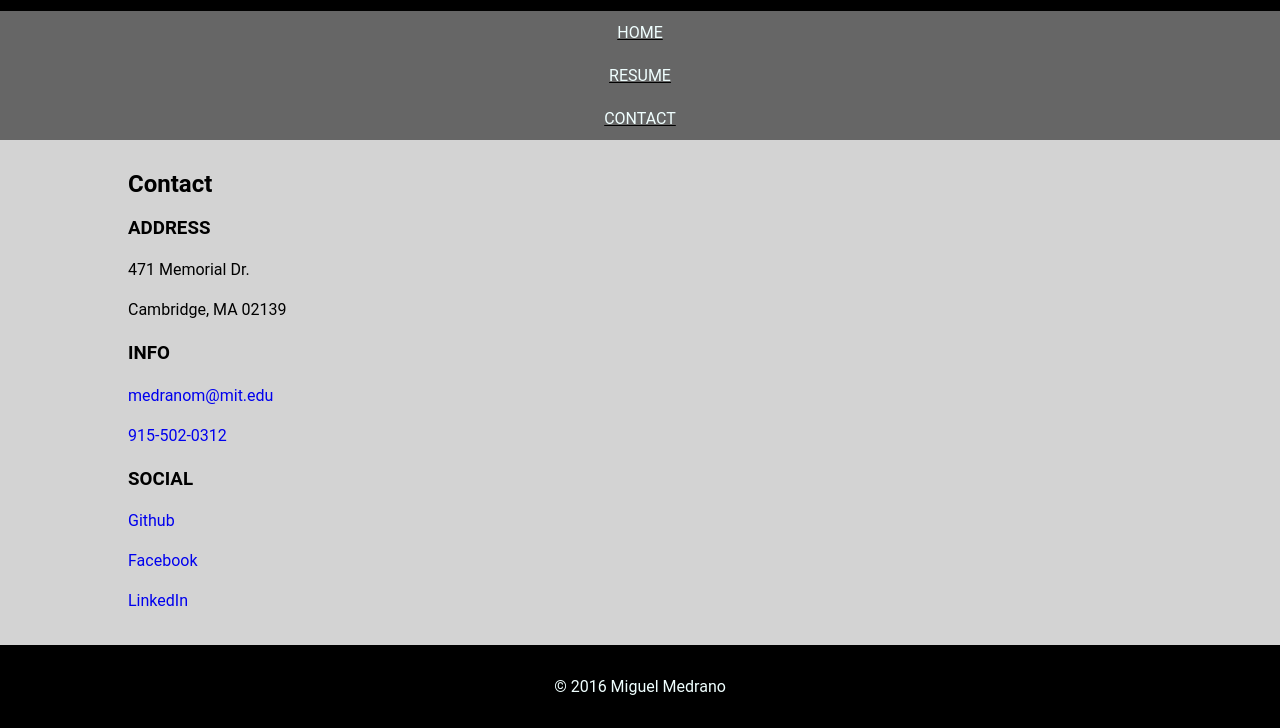
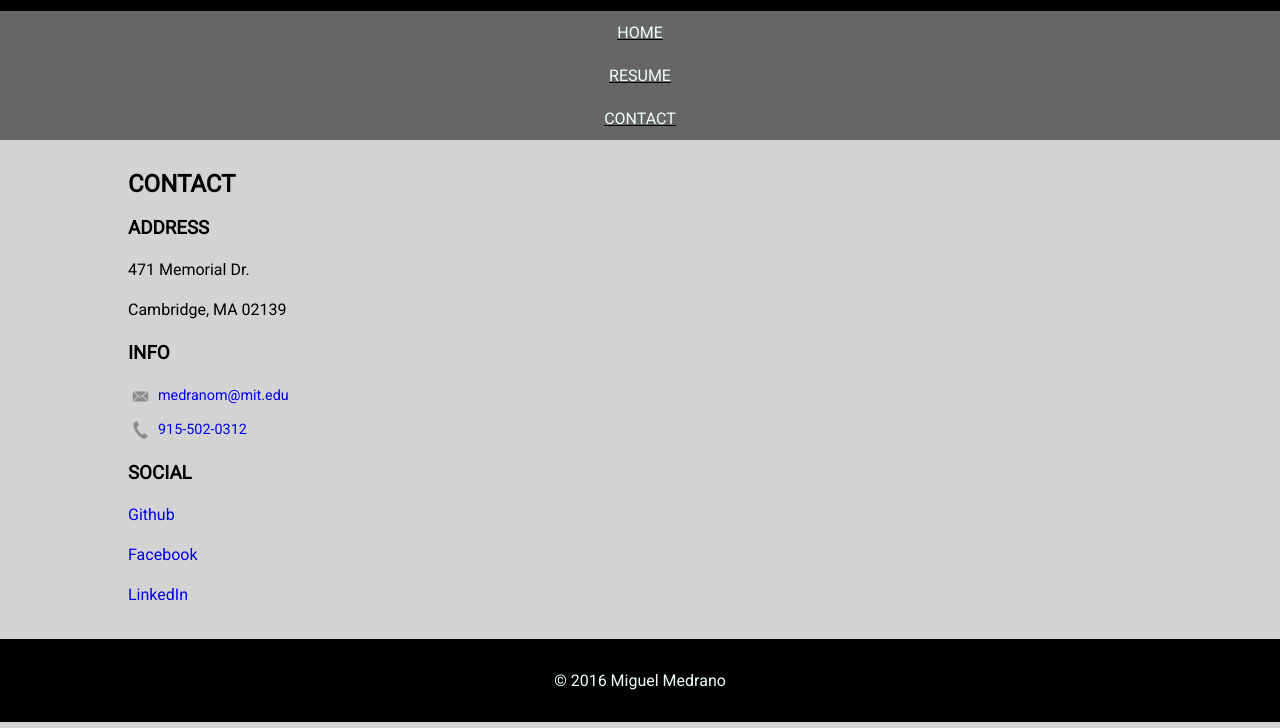
Before and after one commit to miguel-medrano/medranotech, a plain HTML site: page contact.html in a window 1280 px wide. Shown: the part 157-885 px from the top of the page. Drawn offline with nearby package versions, Linux system fonts and the light colour scheme.

Commit message:
added contact info iconography

```diff
--- a/contact.html
+++ b/contact.html
@@ -1,28 +1,32 @@
 <!DOCTYPE html>
 <html lang="en">
 <head>
+
     <meta charset="UTF-8">
     <title>Miguel Medrano - Software Engineer</title>
-
     <script src="https://ajax.googleapis.com/ajax/libs/jquery/1.12.4/jquery.min.js"></script>
     <script src="script.js"></script>
+    <link rel="stylesheet" type="text/css" href="normalize.css">
+    <link href="https://fonts.googleapis.com/css?family=Roboto" rel="stylesheet">
     <link rel="stylesheet" type="text/css" href="style.css">
-    <link rel="stylesheet" type="text/css" href="style.css">
+
 </head>
 
 <body>
     <header id="header"></header>
     <section>
-        <h2>Contact</h2>
+        <h2>CONTACT</h2>
         <div>
             <h3>ADDRESS</h3>
             <p>471 Memorial Dr.</p>
             <p>Cambridge, MA 02139</p>
         </div>
-        <div>
+        <div id="info">
             <h3>INFO</h3>
-            <p><a href="mailto:medranom@mit.edu">medranom@mit.edu</a></p>
-            <p><a href="tel:915-502-0312">915-502-0312</a></p>
+            <ul>
+                <li id="email"><a href="mailto:medranom@mit.edu">medranom@mit.edu</a></li>
+                <li id="phone"><a href="tel:915-502-0312">915-502-0312</a></li>
+            </ul>
         </div>
         <div>
             <h3>SOCIAL</h3>
--- a/style.css
+++ b/style.css
@@ -85,6 +85,31 @@ section {
     height: 700em;
 }
 
+/*************CONTACT PAGE*****************/
+#info ul{
+    list-style: none;
+    margin: 0;
+    padding: 0;
+    font-size: 0.9em;
+}
+
+#info ul li {
+    display: block;
+    min-height: 20px;
+    background-repeat: no-repeat;
+    background-size: 25px 25px;
+    padding: 0 0 0 30px;
+    margin: 0 0 10px;
+}
+
+#email {
+    background-image: url('mail.png');
+}
+
+#phone {
+    background-image: url('phone.png');
+}
+
 /******************************************
 FOOTER
 *******************************************/
```
Also changed, not shown: mail.png (added), phone.png (added).
